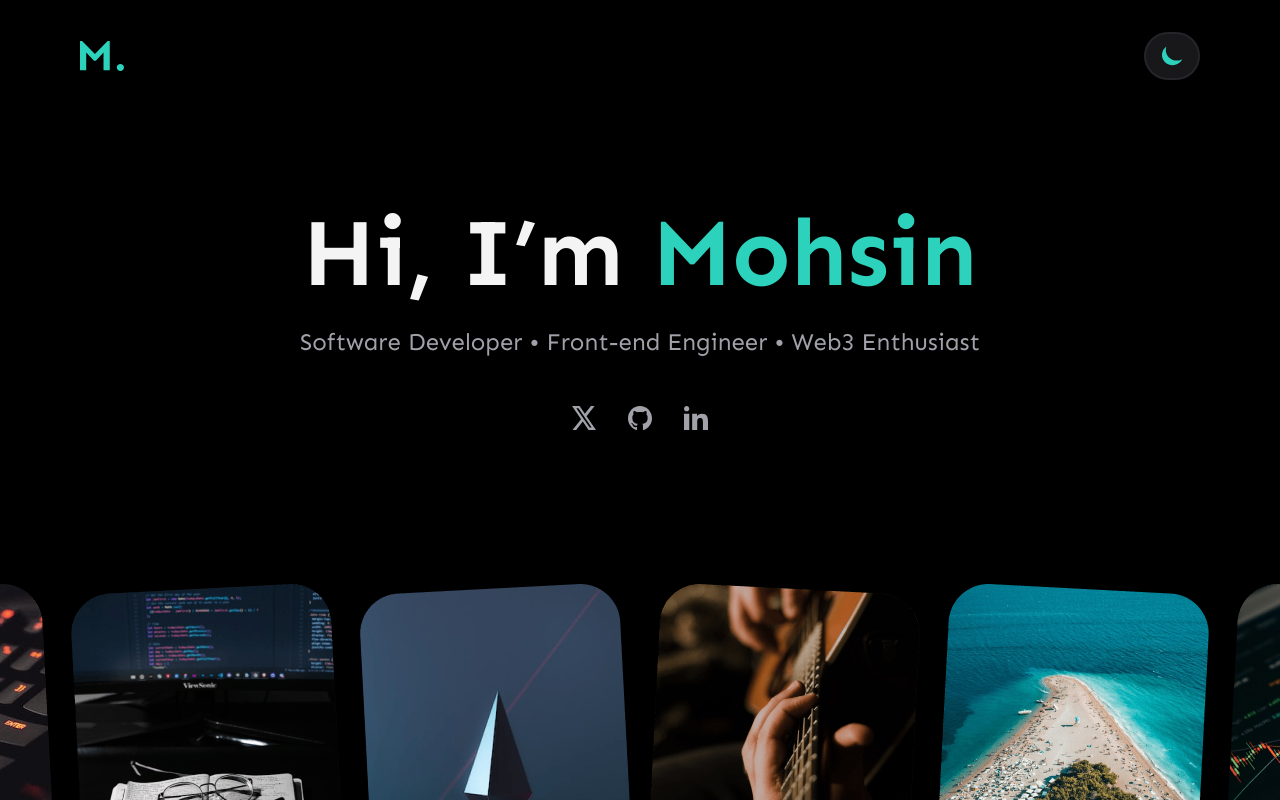
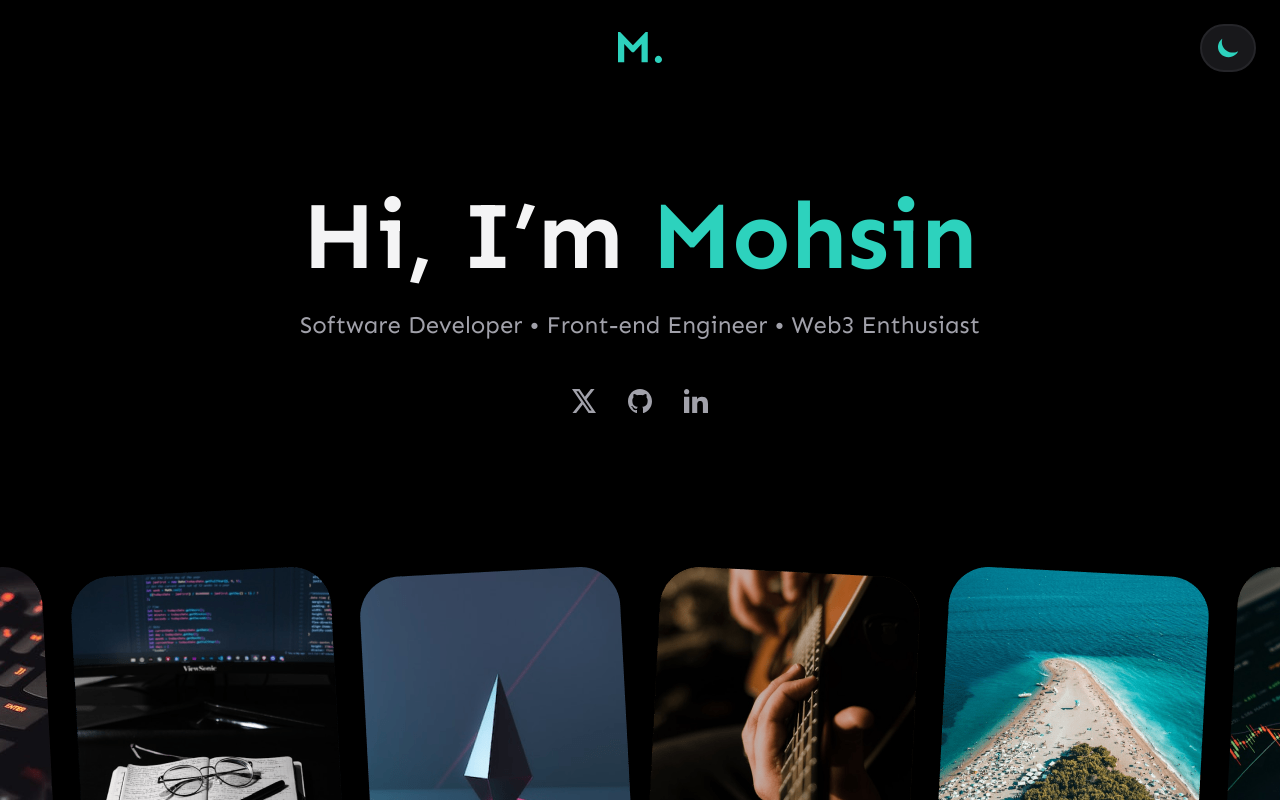
Before and after one commit to mohsin-khan07/Portfolio, a React (Vite) app: page / in a window 1280 px wide. Shown: the top 800 px of the page. Built offline with nearby package versions, Linux system fonts and the light colour scheme.

Commit message:
changed theme toggle button position

```diff
--- a/src/ui/Header.jsx
+++ b/src/ui/Header.jsx
@@ -1,11 +1,10 @@
 import { Link, NavLink } from "react-router-dom";
-import { useDarkMode } from "../contexts/DarkModeContext";
+import ThemeToggleBtn from "./ThemeToggleBtn";
 
 export default function Header() {
   return (
-    <div className="flex items-center justify-between px-6 py-8 sm:px-10 md:px-10 xl:px-20">
+    <div className="flex items-center justify-center px-6 py-8 sm:px-10 md:px-10 xl:px-20">
       <Logo />
-      {/* <NavMenu /> */}
       <ThemeToggleBtn />
     </div>
   );
@@ -21,7 +20,7 @@ function Logo() {
   );
 }
 
-function NavMenu() {
+/* function NavMenu() {
   return (
     <ul className="flex items-center justify-center gap-8 rounded-full border-2 border-grey8 bg-grey9 px-8 py-3 text-sm text-grey1 transition-colors duration-200 dark:border-grey2 dark:bg-grey1 dark:text-grey7">
       <NavLink
@@ -50,21 +49,4 @@ function NavMenu() {
       </li>
     </ul>
   );
-}
-
-function ThemeToggleBtn() {
-  const { isDark, toggleDarkMode } = useDarkMode();
-
-  return (
-    <button
-      onClick={toggleDarkMode}
-      className="flex items-center justify-center gap-8 rounded-full border-2 border-grey8 bg-grey9 px-4 py-3 text-sm text-grey7 dark:border-grey2 dark:bg-grey1"
-    >
-      <img
-        src={`./icons/${isDark === true ? "darkModeIcon.svg" : "lightModeIcon.svg"}`}
-        alt="theme"
-        className="h-5 w-5 transition duration-200 hover:scale-75"
-      ></img>
-    </button>
-  );
-}
+} */
--- /dev/null
+++ b/src/ui/ThemeToggleBtn.jsx
@@ -0,0 +1,20 @@
+import { useDarkMode } from "../contexts/DarkModeContext";
+
+export default function ThemeToggleBtn() {
+  const { isDark, toggleDarkMode } = useDarkMode();
+
+  return (
+    <div className="fixed right-6 top-6 flex">
+      <button
+        onClick={toggleDarkMode}
+        className="flex items-center justify-center gap-8 rounded-full border-2 border-grey8 bg-grey9 px-4 py-3 text-sm text-grey7 dark:border-grey2 dark:bg-grey1"
+      >
+        <img
+          src={`./icons/${isDark === true ? "darkModeIcon.svg" : "lightModeIcon.svg"}`}
+          alt="theme"
+          className="h-5 w-5 transition duration-200 hover:scale-75"
+        ></img>
+      </button>
+    </div>
+  );
+}
```
